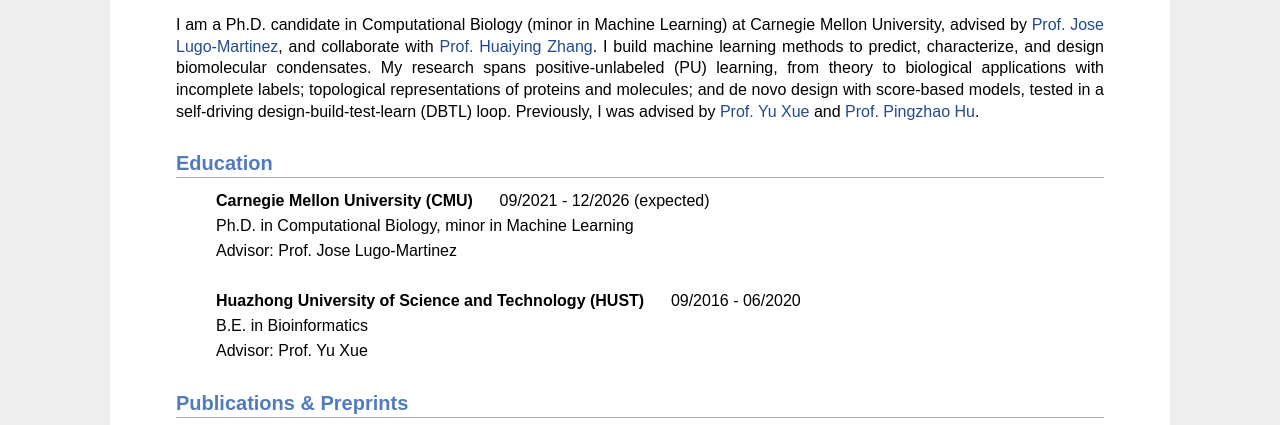
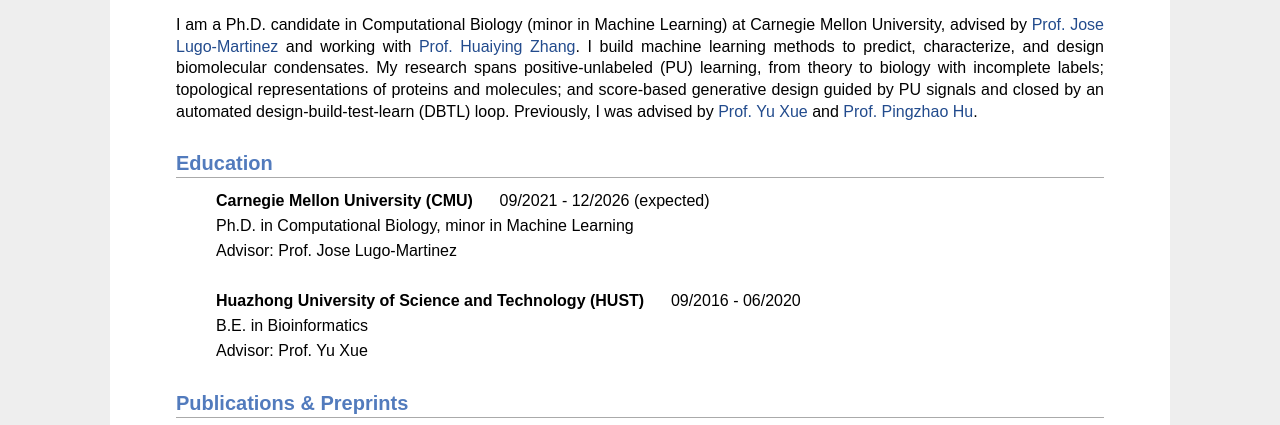
Before and after one commit to nicetone9/nicetone9.github.io, a plain HTML site: page index.html in a window 1280 px wide. Shown: the part 326-751 px from the top of the page. Drawn offline with Linux system fonts and the light colour scheme; a script that the page names is missing.

Commit message:
Refine bio wording
Co-Authored-By: Claude Opus 5.5 <noreply@anthropic.com>

```diff
--- a/index.html
+++ b/index.html
@@ -88,12 +88,12 @@
     <p style="text-align:justify" ;>
         <font face="Arial">
             I am a Ph.D. candidate in Computational Biology (minor in Machine Learning) at Carnegie Mellon University,
-            advised by <a href="https://jlugomar.github.io/" target="_blank">Prof. Jose Lugo-Martinez</a>, and
-            collaborate with <a href="https://labs.bio.cmu.edu/zhang/" target="_blank">Prof. Huaiying Zhang</a>.
+            advised by <a href="https://jlugomar.github.io/" target="_blank">Prof. Jose Lugo-Martinez</a> and
+            working with <a href="https://labs.bio.cmu.edu/zhang/" target="_blank">Prof. Huaiying Zhang</a>.
             I build machine learning methods to predict, characterize, and design biomolecular condensates.
-            My research spans positive-unlabeled (PU) learning, from theory to biological applications with incomplete
-            labels; topological representations of proteins and molecules; and de novo design with score-based models,
-            tested in a self-driving design-build-test-learn (DBTL) loop.
+            My research spans positive-unlabeled (PU) learning, from theory to biology with incomplete labels; topological
+            representations of proteins and molecules; and score-based generative design guided by PU signals and closed
+            by an automated design-build-test-learn (DBTL) loop.
             Previously, I was advised by <a href="http://www.biocuckoo.org/people.php" target="_blank">Prof. Yu Xue</a>
             and <a href="https://phulab.org/" target="_blank">Prof. Pingzhao Hu</a>.
         </font>
```
